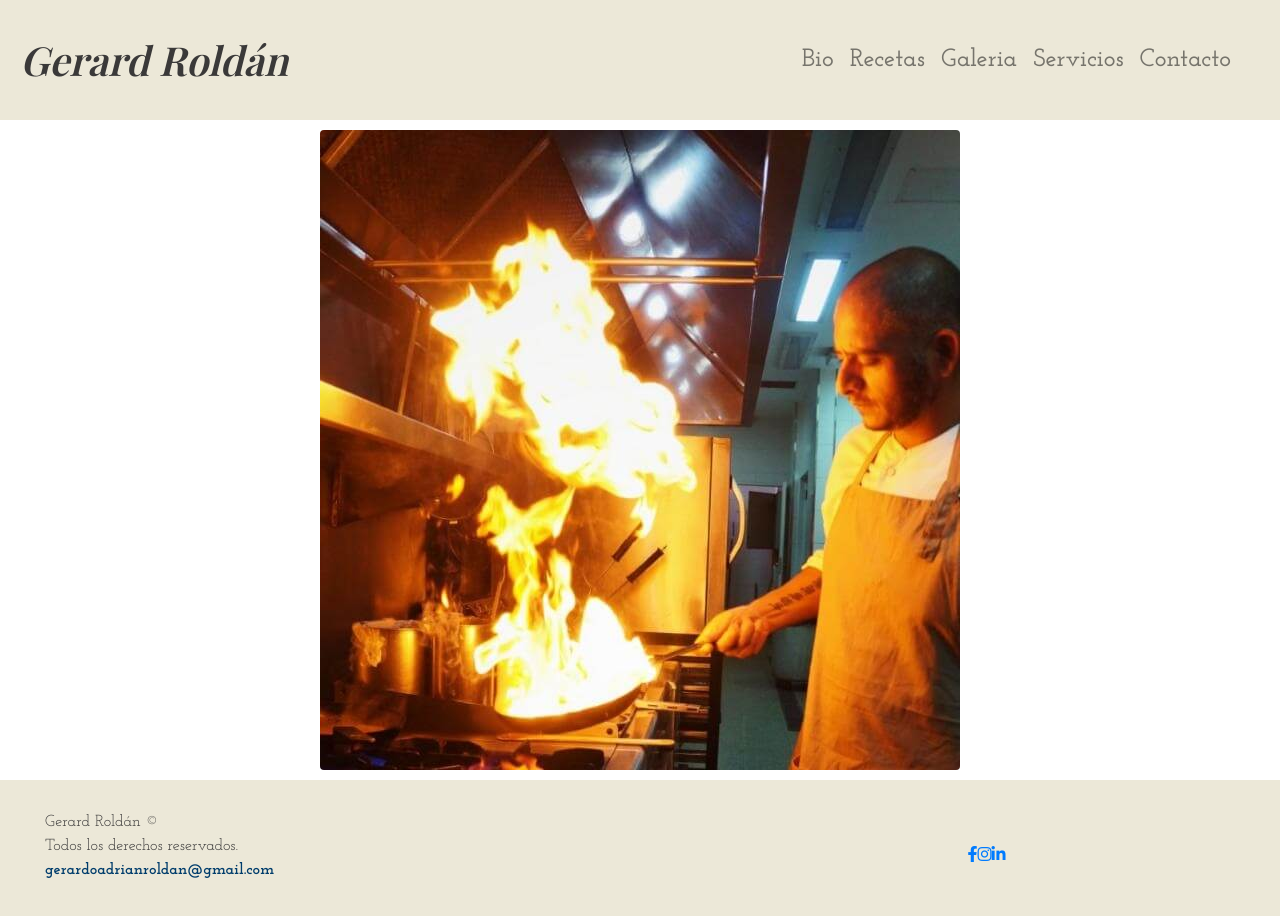
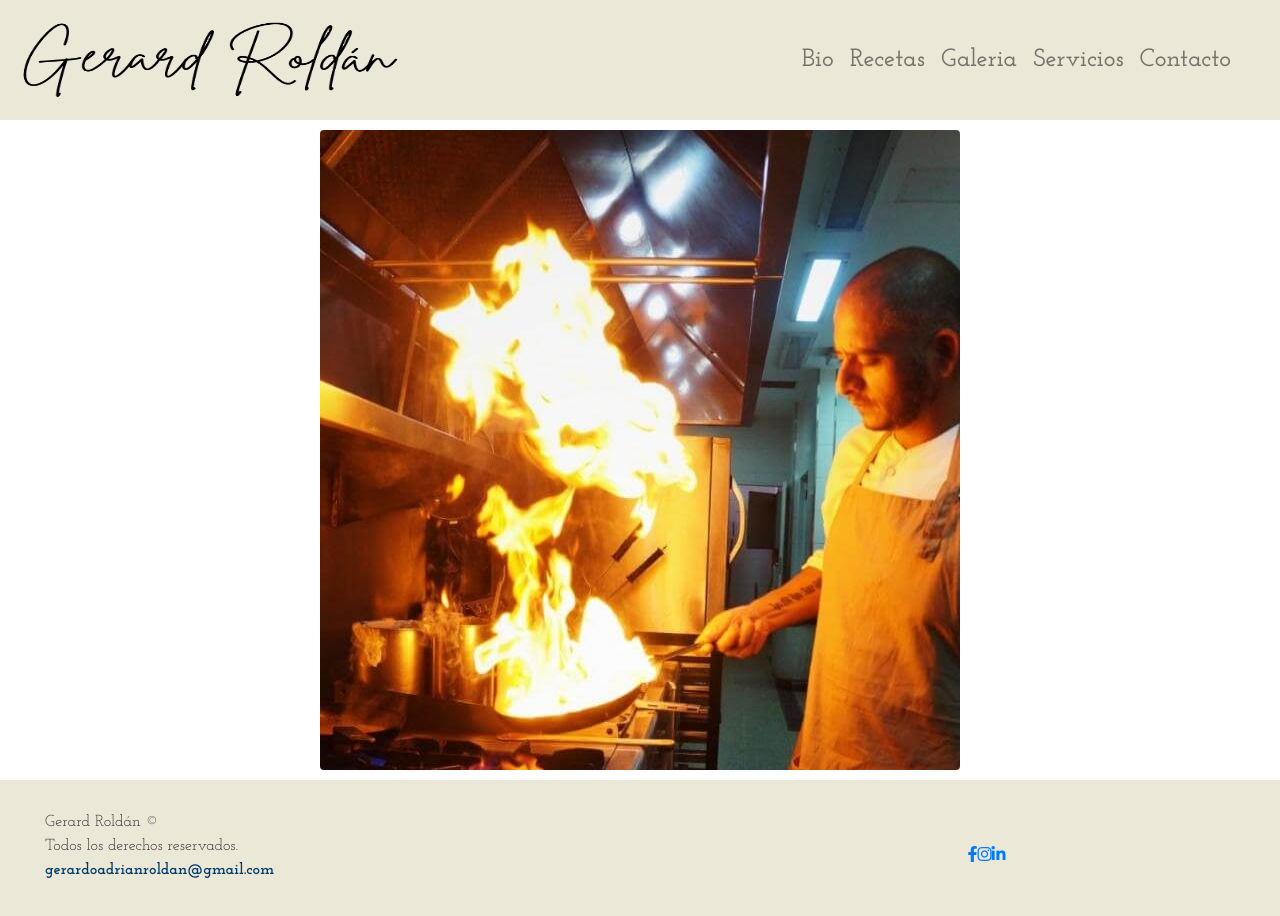
Before and after one commit to Elyalbert22/mi_proyecto, a website: page index.html in a window 1280 px wide. Drawn offline with nearby package versions, Linux system fonts and the light colour scheme; a web font is replaced by a local one.

Commit message:
modifique logo y agregue imagen

```diff
--- a/index.html
+++ b/index.html
@@ -18,12 +18,13 @@
         <div class="container-fluid titulo__index">
             <div class="row justify-content-between align-items-center">
                 <div>
-                    <a href="index.html" class="tituloHome">Gerard Roldán</a>
+                    <a href="index.html" ><img src="gerard--roldan.png" class="tituloHome img-fluid" alt="gerard roldan"></a>
                 </div>
                     <nav class="navbar navbar-expand-lg navbar-light">
                         <button class="navbar-toggler" type="button" data-toggle="collapse" data-target="#navbarNav" aria-controls="navbarNav" aria-expanded="false" aria-label="Toggle navigation">
                             <span class="navbar-toggler-icon"></span>
                         </button>
+
                         <div class="collapse navbar-collapse" id="navbarNav">
                             <div>
                             <ul class="navbar-nav ml-auto menu">
--- a/scss/_index.scss
+++ b/scss/_index.scss
@@ -2,13 +2,10 @@
     background: #ece8d8;
 
     .tituloHome{
-        font-family: 'Playfair Display', serif;
-        font-style: italic;
-        font-weight: 700;
-        font-size: 40px;
-        color: #3a3939;
-        text-decoration: none;
-        padding: 20px;
+        width: 400px;
+        height: 100px;
+        margin: 10px;
+        padding: 10px;
     }
     .menu {
         font-family: 'Josefin Slab', serif;
```
Also changed, not shown: css/estilo2.css, gerard--roldan.png (added), gerardroldan2.png (added).
